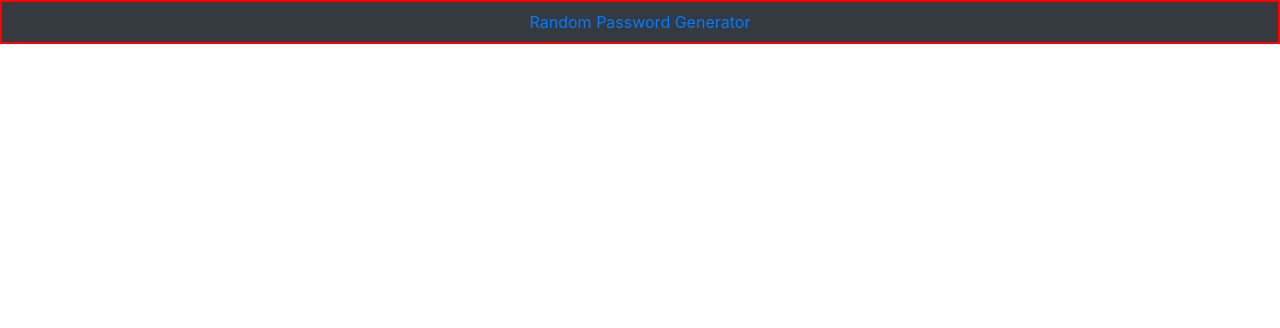
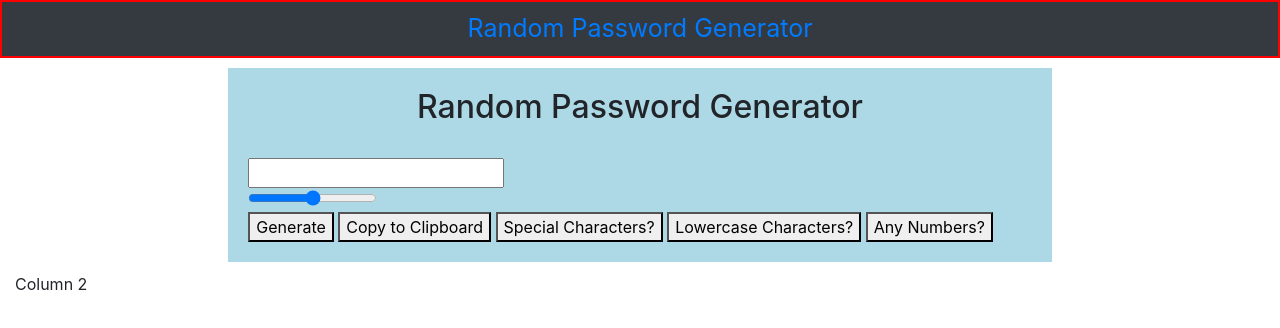
Before and after one commit to CKalama/Password_Generator_Homework, a plain HTML site: page index.html in a window 1280 px wide. Drawn offline with nearby package versions, Linux system fonts and the light colour scheme.

Commit message:
added a container class with buttons asking for specific settings in password generator, added a row and column to encapsulate it and then added some minor css styling to padding, width, color

```diff
--- a/index.html
+++ b/index.html
@@ -19,6 +19,33 @@
         <a class="navbar=brand" href="#"> Random Password Generator</a>
     </nav>
 
+    <div class="container-fluid">
+        <div class="row justify-content-center">
+            <div class="col-lg-8">
+                <div class="content">
+                    <h2> Random Password Generator</h2>
+                    <br>
+                    <input type="text" id="display">
+                    <br>
+                    <input type="range" min="8" max="128" id="slider">
+                    <br>
+                    <button onclick="">Generate</button>
+                    <button onclick="">Copy to Clipboard</button>
+                    <button onclick="">Special Characters?</button>
+                    <button onclick="">Lowercase Characters?</button>
+                    <button onclick="">Any Numbers?</button>
+                    <div id="length"></div>
+                </div>
+
+            </div>
+
+            <div class="col-lg-12">
+                Column 2
+            </div>
+        </div>
+
+    </div>
+
 
 </div>
 
--- a/style.css
+++ b/style.css
@@ -1,4 +1,16 @@
 .navbar-style {
     border: 2px solid red;
+    font-size:25px;
+}
 
+.content {
+    margin-top:10px;
+    margin-bottom:10px;
+    padding:20px;
+    width:100%;
+    background-color:lightblue;
 }
+
+.content h2 {
+    text-align:center;
+}
```
